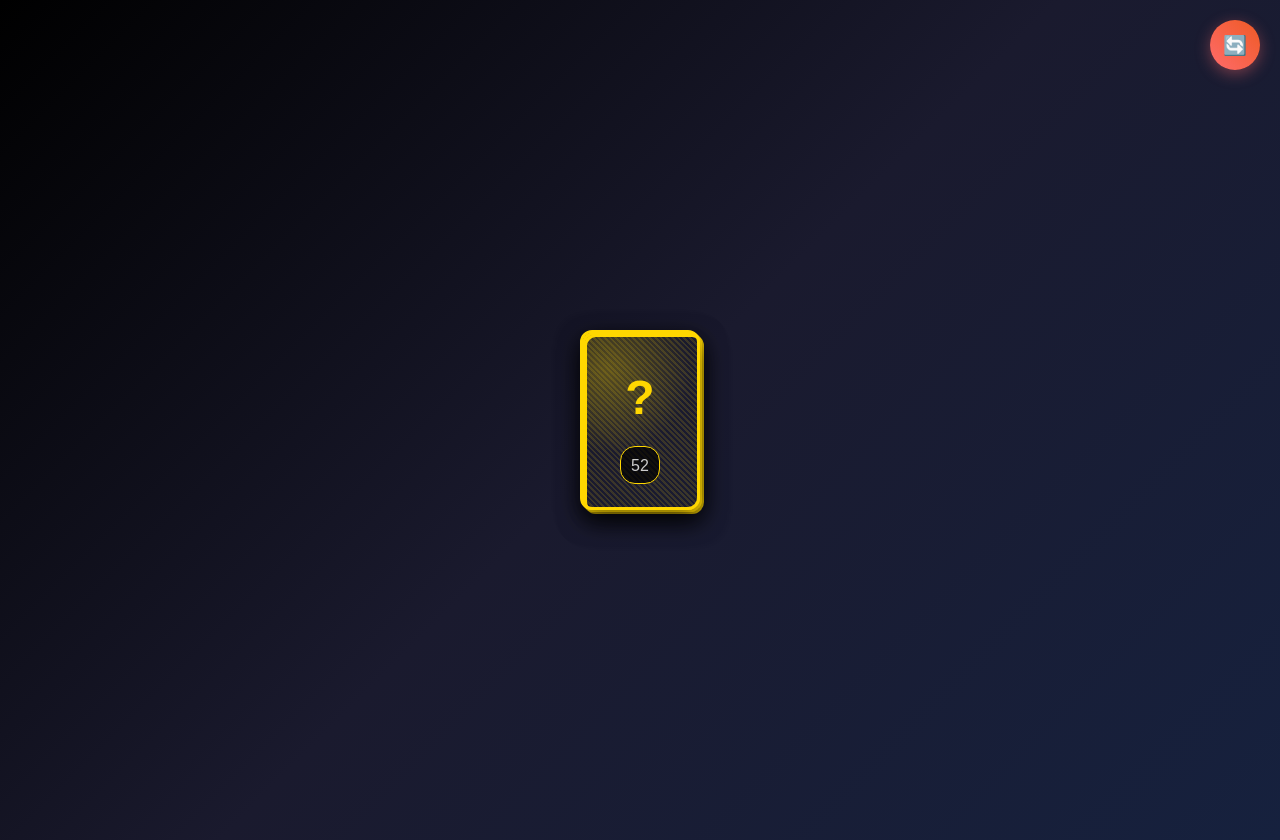
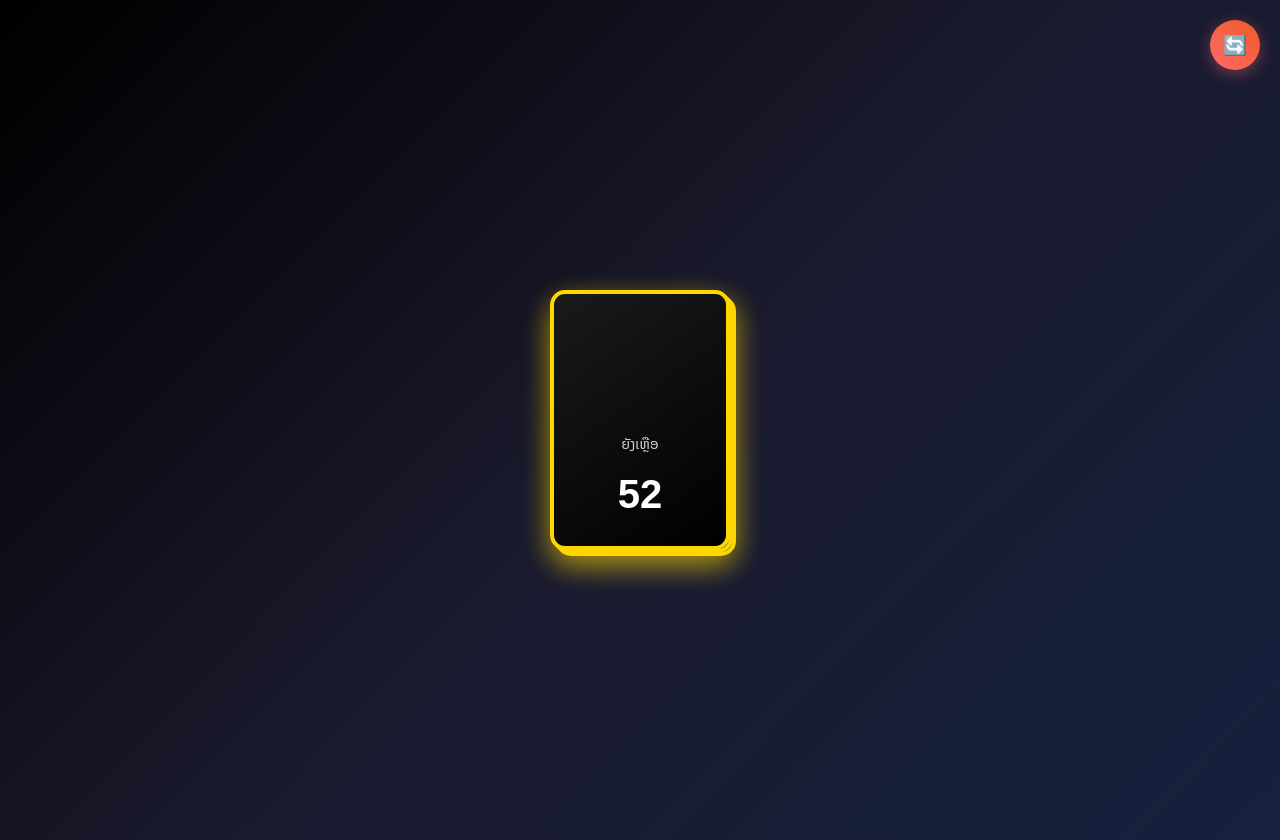
Before and after one commit to NrepRoom32/GameCard, a plain HTML site: page index.html in a window 1280 px wide. Both pictures are taken after a click on the button "ເລີ່ມເກມ". Drawn offline with Linux system fonts and the light colour scheme.

Commit message:
Update index.html

```diff
--- a/index.html
+++ b/index.html
@@ -139,63 +139,67 @@
 
         .card-stack {
             position: relative;
-            width: 120px;
-            height: 180px;
+            width: 180px;
+            height: 260px;
             cursor: pointer;
         }
 
         .card {
             position: absolute;
-            width: 120px;
-            height: 180px;
-            background: linear-gradient(145deg, #2a2a2a, #000);
-            border-radius: 12px;
+            width: 180px;
+            height: 260px;
+            background: linear-gradient(145deg, #1a1a1a, #000000);
+            border-radius: 15px;
             display: flex;
             flex-direction: column;
             align-items: center;
-            justify-content: center;
-            border: 3px solid #ffd700;
-            box-shadow: 0 8px 25px rgba(0, 0, 0, 0.5);
+            justify-content: flex-end;
+            padding-bottom: 20px;
+            border: 4px solid #ffd700;
+            box-shadow: 0 10px 30px rgba(255, 215, 0, 0.3);
             transition: all 0.5s ease;
-            background-image:
-                radial-gradient(circle at 20% 20%, rgba(255, 215, 0, 0.1) 0%, transparent 50%),
-                repeating-linear-gradient(45deg, transparent, transparent 2px, rgba(255, 215, 0, 0.05) 2px, rgba(255, 215, 0, 0.05) 4px);
         }
 
         .card:nth-child(1) { transform: translateY(0px) translateX(0px); z-index: 3; }
-        .card:nth-child(2) { transform: translateY(2px) translateX(2px); z-index: 2; }
-        .card:nth-child(3) { transform: translateY(4px) translateX(4px); z-index: 1; }
+        .card:nth-child(2) { transform: translateY(3px) translateX(3px); z-index: 2; }
+        .card:nth-child(3) { transform: translateY(6px) translateX(6px); z-index: 1; }
 
         .card-number {
-            font-size: 3rem;
-            font-weight: 700;
-            color: #ffd700;
-            margin-bottom: 10px;
+            display: none;
         }
 
         .card-count {
-            font-size: 1rem;
-            color: #ccc;
-            background: rgba(0, 0, 0, 0.7);
-            padding: 5px 10px;
-            border-radius: 15px;
-            border: 1px solid #ffd700;
+            font-size: 2.5rem;
+            font-weight: 700;
+            color: #ffffff;
+            background: transparent;
+            padding: 0;
+            border-radius: 0;
+            border: none;
+            order: 2;
+        }
+
+        .card-remaining-text {
+            font-size: 0.9rem;
+            color: #ffffff;
+            opacity: 0.8;
+            order: 1;
+            margin-bottom: 5px;
         }
 
         .rule-popup {
             position: fixed;
-            top: 20%;
+            top: 10%;
             left: 50%;
             transform: translateX(-50%);
-            background: linear-gradient(135deg, rgba(0, 100, 200, 0.9), rgba(0, 150, 255, 0.9));
-            border: 3px solid #ffd700;
-            border-radius: 20px;
-            padding: 20px;
-            max-width: 300px;
+            background: #ffffff;
+            border: 4px solid #ffd700;
+            border-radius: 15px;
+            padding: 25px;
+            max-width: 320px;
             text-align: center;
-            box-shadow: 0 10px 30px rgba(0, 0, 0, 0.7);
+            box-shadow: 0 10px 30px rgba(255, 215, 0, 0.3);
             z-index: 1000;
-            backdrop-filter: blur(10px);
             display: none;
             animation: popIn 0.3s ease;
         }
@@ -203,14 +207,15 @@
         .rule-popup::before {
             content: '';
             position: absolute;
-            bottom: -15px;
+            bottom: -19px;
             left: 50%;
             transform: translateX(-50%);
             width: 0;
             height: 0;
             border-left: 15px solid transparent;
             border-right: 15px solid transparent;
-            border-top: 15px solid rgba(0, 150, 255, 0.9);
+            border-top: 15px solid #ffffff;
+            filter: drop-shadow(0 4px 0 #ffd700);
         }
 
         @keyframes popIn {
@@ -220,16 +225,15 @@
 
         .rule-popup h3 {
             font-size: 2.5rem;
-            color: #ffd700;
+            color: #000;
             margin-bottom: 15px;
-            text-shadow: 2px 2px 4px rgba(0, 0, 0, 0.5);
+            font-weight: 700;
         }
 
         .rule-popup p {
             font-size: 1.1rem;
-            line-height: 1.5;
-            color: white;
-            text-shadow: 1px 1px 2px rgba(0, 0, 0, 0.5);
+            line-height: 1.6;
+            color: #000;
         }
 
         .card-flip {
@@ -302,7 +306,7 @@
             <div class="game-area">
                 <div class="card-stack" onclick="drawCard()">
                     <div class="card">
-                        <div class="card-number">?</div>
+                        <div class="card-remaining-text">ຍັງເຫຼືອ</div>
                         <div class="card-count" id="cardCount">52</div>
                     </div>
                     <div class="card"></div>
```
